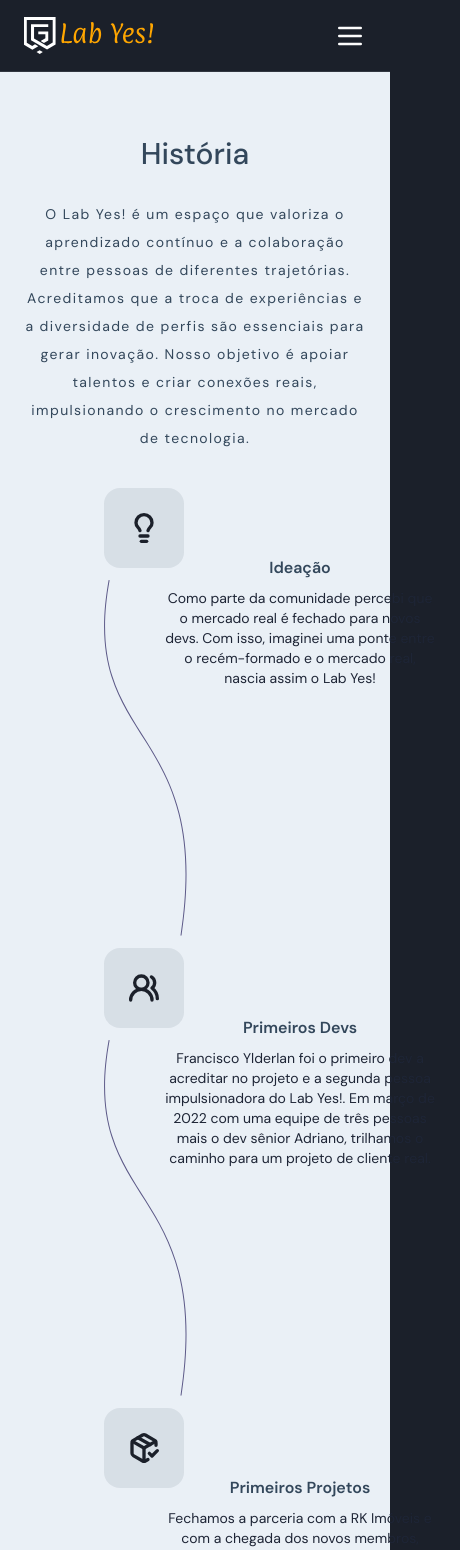
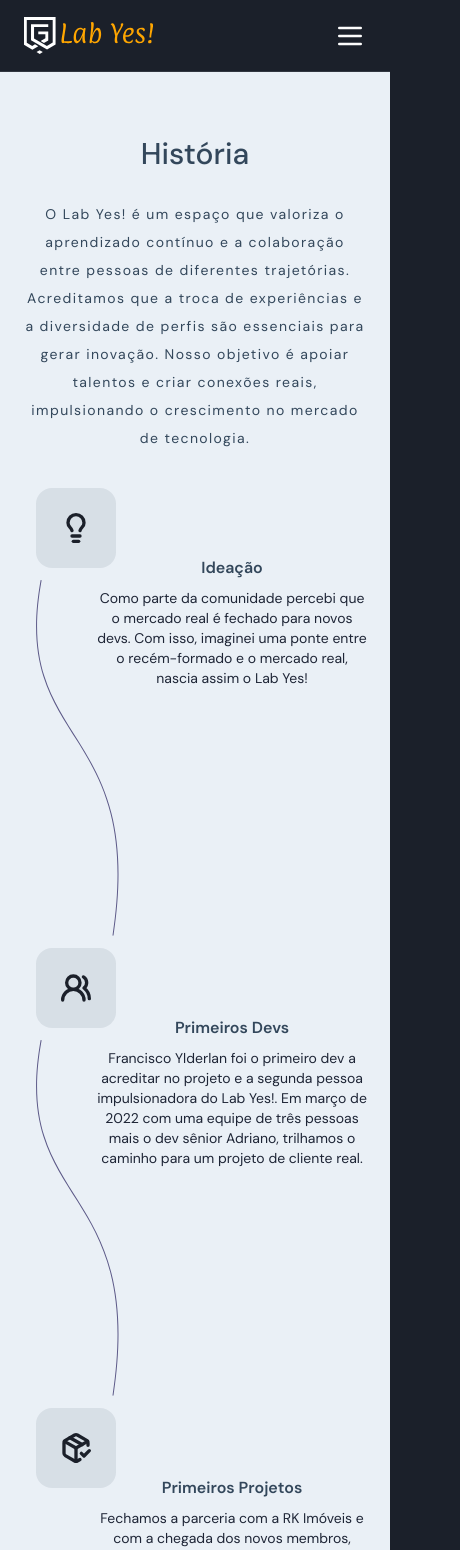
Before and after one commit to labyes24/LABYES-LP, a Next.js app: page /quemsomos in a window 390 px wide. Shown: the top 1550 px of the page, 460 px wide, since content can reach past the window. Built offline with nearby package versions, Linux system fonts and the light colour scheme; no server answers.

Commit message:
BUG: Ajustar responsividade dos itens

```diff
--- a/src/components/about-history-timeline-item.tsx
+++ b/src/components/about-history-timeline-item.tsx
@@ -11,7 +11,7 @@ export function AboutHistoryTimelineItem({
     icon: Icon,
 }: AboutHistoryTimelineItemProps) {
     return (
-        <div className="relative flex h-fit w-fit flex-col items-start justify-start gap-6 py-3 lg:h-64 lg:items-center lg:px-3">
+        <div className="relative flex h-fit w-fit flex-col items-start justify-start gap-6 px-0 py-3 lg:h-64 lg:items-center lg:px-3">
             <span className="flex w-fit items-center justify-center rounded-2xl bg-ly-dark-azure-600/10 p-6 text-ly-dark-azure-800">
                 {Icon ? (
                     <Icon
--- a/src/components/about-history-timeline.tsx
+++ b/src/components/about-history-timeline.tsx
@@ -27,7 +27,7 @@ export function AboutHistoryTimeline() {
         },
     ]
     return (
-        <div className="flex flex-col items-start justify-center px-20 pb-20 lg:flex-row lg:px-0">
+        <div className="flex flex-col items-start justify-center px-3 pb-20 lg:flex-row lg:px-0">
             {timelineData.map(({ title, description, icon }, index) => (
                 <div
                     key={index}
```
